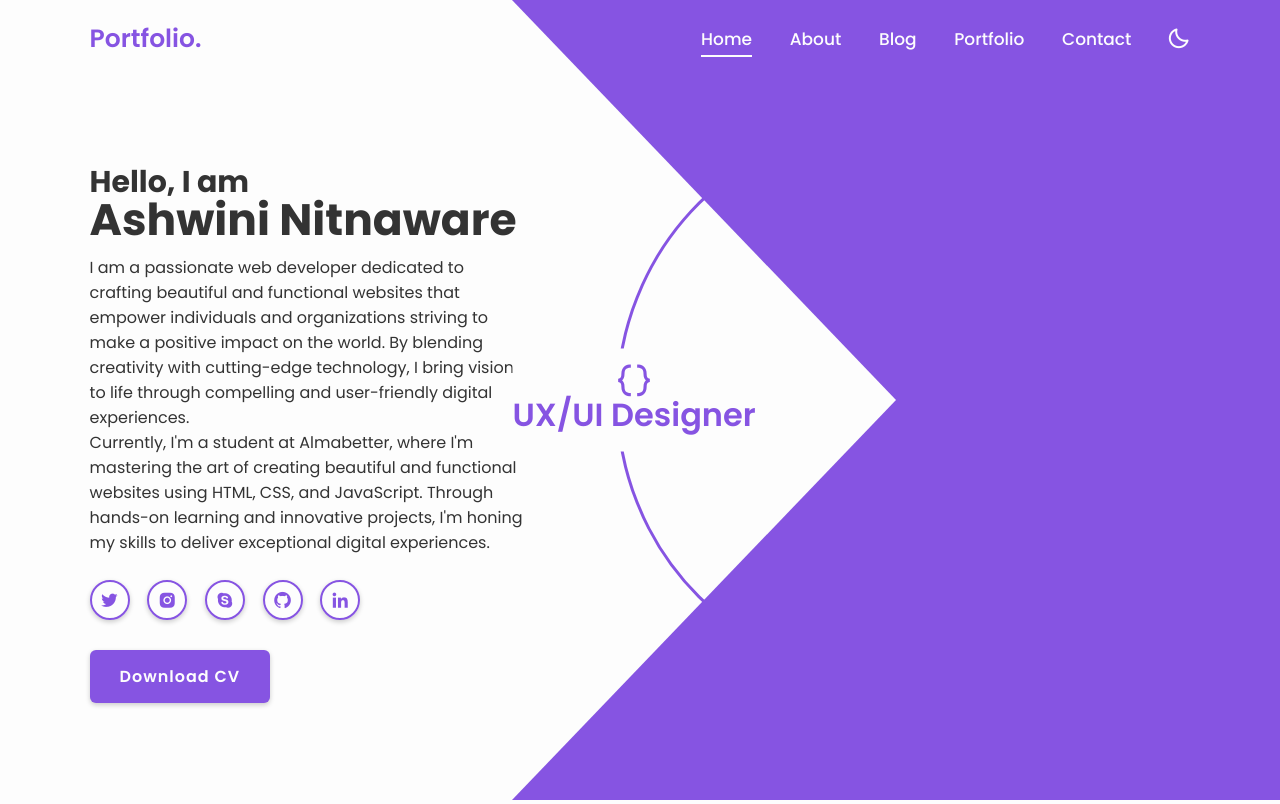
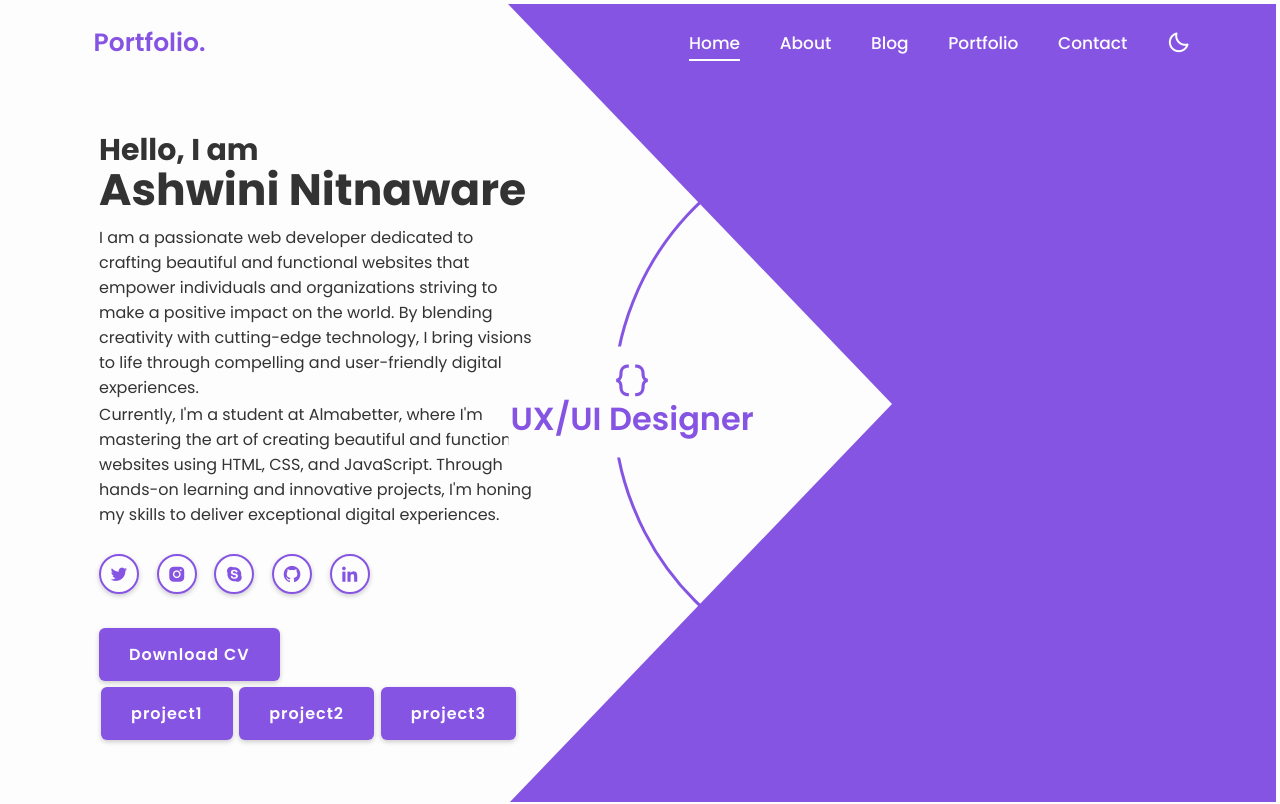
Before and after one commit to AshwiniNit/My-Portfolio, a plain HTML site: page index.html in a window 1280 px wide. Shown: the top 804 px of the page. Drawn offline with nearby package versions, Linux system fonts and the light colour scheme.

Commit message:
minor changes

```diff
--- a/css/style.css
+++ b/css/style.css
@@ -1,7 +1,7 @@
 @import url('https://fonts.googleapis.com/css2?family=Poppins:wght@300;400;500;600;700;800;900&display=swap');
 
 * {
-    margin: 0;
+    margin: 2px;
     padding: 0;
     box-sizing: border-box;
     text-decoration: none;
--- a/index.html
+++ b/index.html
@@ -83,7 +83,13 @@
                 <a href="https://www.linkedin.com/in/ashwini-nitnaware-a14680282/"><i class='bx bxl-linkedin'></i></a>
             </div>
 
-            <a href="https://drive.google.com/file/d/11uKxHJLIB-4piaHacUAfmqBvk20QsMfQ/view?usp=drivesdk" class="btn">Download CV</a>
+            <a href="" class="btn">Download CV</a> <br>
+
+            <div><a href="https://cryptocurrency-dashboard-1.onrender.com/" class="btn">project1</a>
+                <a href="https://getyoutubesubscribers-avam.onrender.com" class="btn">project2</a>
+                <a href="https://entertainment-app-zezc.onrender.com" class="btn">project3</a></div>
+
+
         </div>
 
         <div class="profession-container">
@@ -182,6 +188,8 @@
     <!-- =================== PORTFOLIO ==================== -->
 
           <!-- =================== PORTFOLIO ==================== -->
+
+
 
     <section class="portfolio" id="portfolio">
         <h2 class="heading">Latest <span>Project</span></h2>
```
